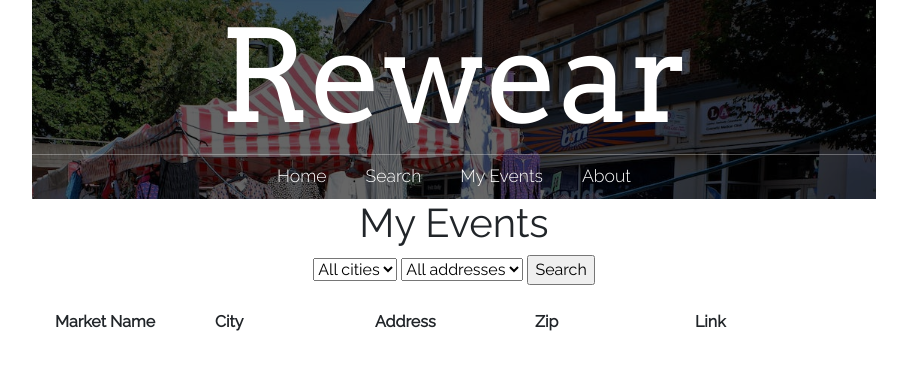
After one commit to BS-PMC-2023/BS-PMC-2023-Team18, a Django app: page /my_events/2/ in a window 1280 px wide. The commit adds this page. Shown: the top 370 px of the page, without its empty margins (186-1093 px from the left). Run offline with Django 3.2, Linux system fonts and the light colour scheme; data comes from the database, SQL or seed files in the repository; both versions use the stored data as it was after the commit; lists and menus that the app fills with data are empty; some libraries are stand-ins or nearby versions.

Commit message:
BSPMC2318-21 האירועים שלי - משתמש רגיל
https://sce-ac.atlassian.net/browse/BSPMC2318-21

 בתפריט הראשי יופיע כפתור “האירועים שלי”

לאחר הלחיצה תופיע רשימה של כל האירועים שאני מגיע אליהם/ מתעניין בהם.

```diff
--- a/rewear/Rewear/rewear_project/main/templates/main/base.html
+++ b/rewear/Rewear/rewear_project/main/templates/main/base.html
@@ -26,6 +26,8 @@
 								<li><a href="/">Home</a></li>
 
 								<li><a href="/search_page/">Search</a></li>
+
+								<li><a href="/my_events/{{request.user.id}}">My Events</a></li>
 
 								<li><a href="/about/">About</a></li>
 
--- /dev/null
+++ b/rewear/Rewear/rewear_project/main/templates/main/my_events.html
@@ -0,0 +1,114 @@
+{% extends 'main/base.html' %}
+
+{% block title %}My EVENT{% endblock %}
+
+{% block style %}
+	table {
+    	table-layout: fixed;
+    	width: 800px;
+	}
+	td {
+		vertical-align: top;
+	}
+{% endblock %}
+
+{% load crispy_forms_tags %}
+
+{% block content %}
+<center><h1>My Events</h1>
+
+<form method="post" action='/search/'>
+	{% csrf_token %}
+	<select name="city" id="city-select" onchange="updateAddressOptions()">
+		<option value="All">All cities</option>
+		{% for market in markets %}
+		<option value="{{market.city}}" data-address="{{market.address}}">{{market.city}}</option>
+		{% endfor %}
+	</select>
+	<select name="address" id="address-select" onchange="updateCityOptions()">
+		<option value="All">All addresses</option>
+			{% for market in markets %}
+				<option value="{{market.address}}" data-city="{{market.city}}">{{market.address}}</option>
+			{% endfor %}
+	</select>
+	<input type="submit" value="Search">
+</form>
+
+<script>
+function updateAddressOptions() {
+  var citySelect = document.getElementsByName("city")[0];
+  var addressSelect = document.getElementById("address-select");
+  var selectedCity = citySelect.value;
+
+  for (var i = 0; i < addressSelect.options.length; i++) {
+    var option = addressSelect.options[i];
+    if (selectedCity === "All" || option.getAttribute("data-city") === selectedCity || option.value === "All") {
+      option.style.display = "";
+    } else {
+      option.style.display = "none";
+    }
+  }
+}
+</script>
+
+<script>
+function updateCityOptions() {
+  var addressSelect = document.getElementsByName("address")[0];
+  var citySelect = document.getElementById("city-select");
+  var selectedAddress = addressSelect.value;
+
+  for (var i = 0; i < citySelect.options.length; i++) {
+    var option = citySelect.options[i];
+    if (selectedAddress === "All" || option.getAttribute("data-address") === selectedAddress || option.value === "All") {
+      option.style.display = "";
+    } else {
+      option.style.display = "none";
+    }
+  }
+}
+</script>
+
+<br />
+
+		<table>
+			<tr>
+				<th>
+					Market Name
+				</th>
+				<th>
+					City
+				</th>
+				<th>
+					Address
+				</th>
+				<th>
+					Zip
+				</th>
+				<th>
+					Link
+				</th>
+			{% for market in markets %}
+			<tr>
+				<td>
+					{{market.name}}
+				</td>
+				<td>
+					{{market.city}}
+				</td>
+				<td>
+					{{market.address}}
+				</td>
+				<td>
+					{{market.zip}}
+				</td>
+				<td>
+					<a href="/market_page/{{market.id}}/">{{market.name}}</a>
+				</td>
+
+			</tr>
+			{% endfor %}
+		</table>
+
+</center>
+
+{% endblock %}
--- a/rewear/Rewear/rewear_project/main/urls.py
+++ b/rewear/Rewear/rewear_project/main/urls.py
@@ -21,4 +21,5 @@ path("submit_request/<uid>/<mid>/", views.submit_request, name="submit_request")
 path("feedback/<id>/", views.feedback, name="feedback"),
 path("update_profilepic/", views.update_profilepic, name="update_profilepic"),
 path("sign_event/<uid>/<mid>/", views.sign_event, name="sign_event"),
+path("my_events/<uid>/", views.my_events, name="my_events"),
 ]
--- a/rewear/Rewear/rewear_project/main/views.py
+++ b/rewear/Rewear/rewear_project/main/views.py
@@ -134,7 +134,14 @@ def insert_market(response):
 
 def market_page(response, id):
     cur_market = market.objects.get(id=id)
-    return render(response, "main/market_page.html", {'market': cur_market})
+    # get all market with specific id
+    myevents = myEvent.objects.filter(user_id=response.user.id, market_id=id)
+    # serch in the database if the user is in the event
+    if myevents:
+        return render(response, "main/market_page.html", {'market': cur_market, 'sign_event': True})
+    else:
+        return render(response, "main/market_page.html", {'market': cur_market, 'sign_event': False})
+
 def update_market(response, id):
     if response.method == 'POST':
         shirt = int(response.POST['shirt'])
@@ -221,3 +228,10 @@ def sign_event(response, uid, mid):
         currevent = myEvent.objects.create(user_id=uid, market_id=mid)
         currevent.save()
     return render(response, "main/market_page.html", {'market': cur_market, 'sign_event': True})
+
+def my_events(response, uid):
+    myevents = myEvent.objects.filter(user_id=uid)
+    markets = []
+    for event in myevents:
+        markets.append(market.objects.get(id=event.market_id))
+    return render(response, "main/my_events.html", {'markets': markets})
```
Also changed, not shown: rewear/Rewear/rewear_project/db.sqlite3.
